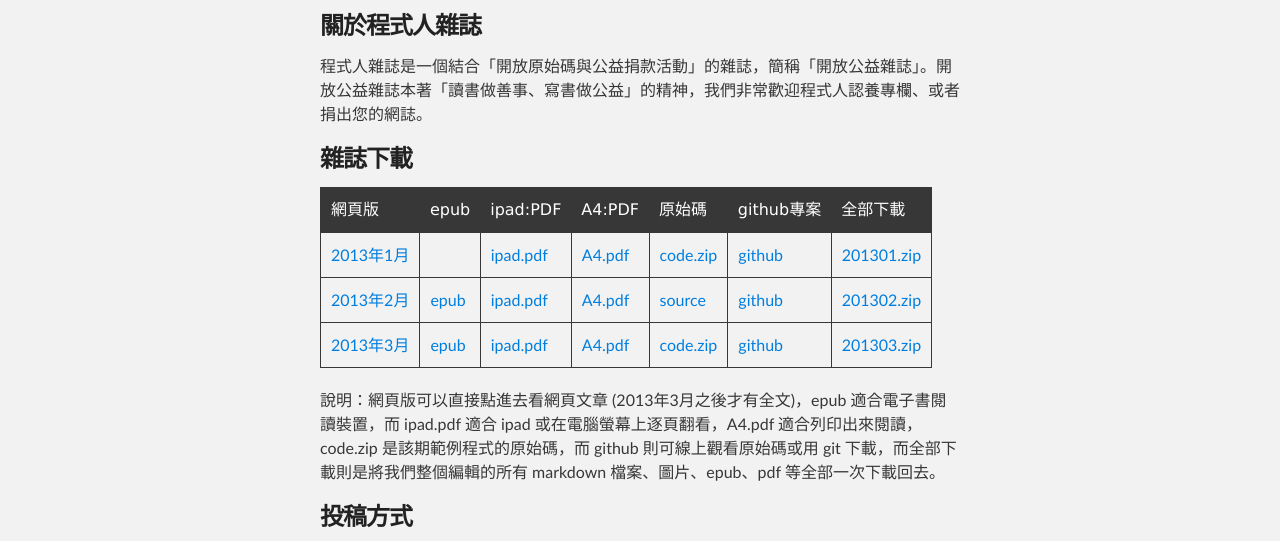
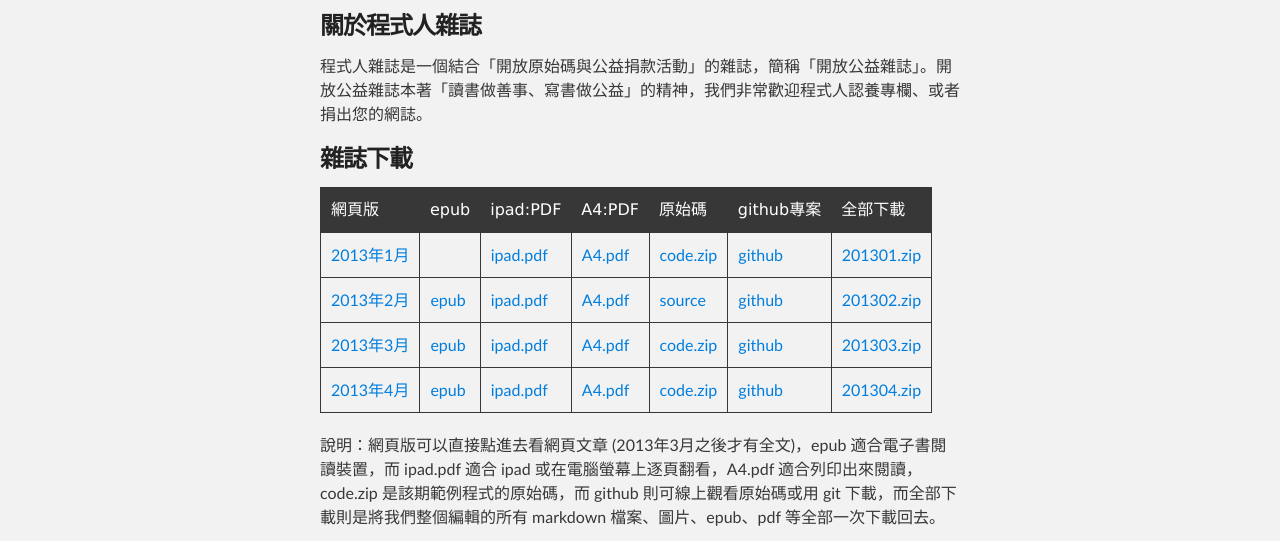
Before and after one commit to programmermagazine/home, a plain HTML site: page index.html in a window 1280 px wide. Shown: the part 252-793 px from the top of the page. Drawn offline with Linux system fonts and the light colour scheme.

```diff
--- a/index.html
+++ b/index.html
@@ -74,6 +74,15 @@
 <td align="left"><a href="https://github.com/programmermagazine/201303/">github</a></td>
 <td align="left"><a href="https://github.com/programmermagazine/201303/zipball/master">201303.zip</a></td>
 </tr>
+<tr>
+<td align="left"><a href="https://dl.dropbox.com/u/101584453/pmag/201304/htm/home.html">2013年4月</a></td>
+<td align="left"><a href="https://github.com/programmermagazine/201304/blob/master/book/A4.epub?raw=true">epub</a></td>
+<td align="left"><a href="https://github.com/programmermagazine/201304/blob/master/book/ipad.pdf?raw=true">ipad.pdf</a></td>
+<td align="left"><a href="https://github.com/programmermagazine/201304/blob/master/book/A4.pdf?raw=true">A4.pdf</a></td>
+<td align="left"><a href="https://github.com/programmermagazine/201304/blob/master/code.zip?raw=true">code.zip</a></td>
+<td align="left"><a href="https://github.com/programmermagazine/201304/">github</a></td>
+<td align="left"><a href="https://github.com/programmermagazine/201304/zipball/master">201304.zip</a></td>
+</tr>
 </table><p>說明：網頁版可以直接點進去看網頁文章 (2013年3月之後才有全文)，epub 適合電子書閱讀裝置，而 ipad.pdf 適合 ipad 或在電腦螢幕上逐頁翻看，A4.pdf 適合列印出來閱讀，code.zip 是該期範例程式的原始碼，而 github 則可線上觀看原始碼或用 git 下載，而全部下載則是將我們整個編輯的所有 markdown 檔案、圖片、epub、pdf 等全部一次下載回去。</p>
 
 <h3>投稿方式</h3>
```
Also changed, not shown: params.json (+1 -1 lines).
